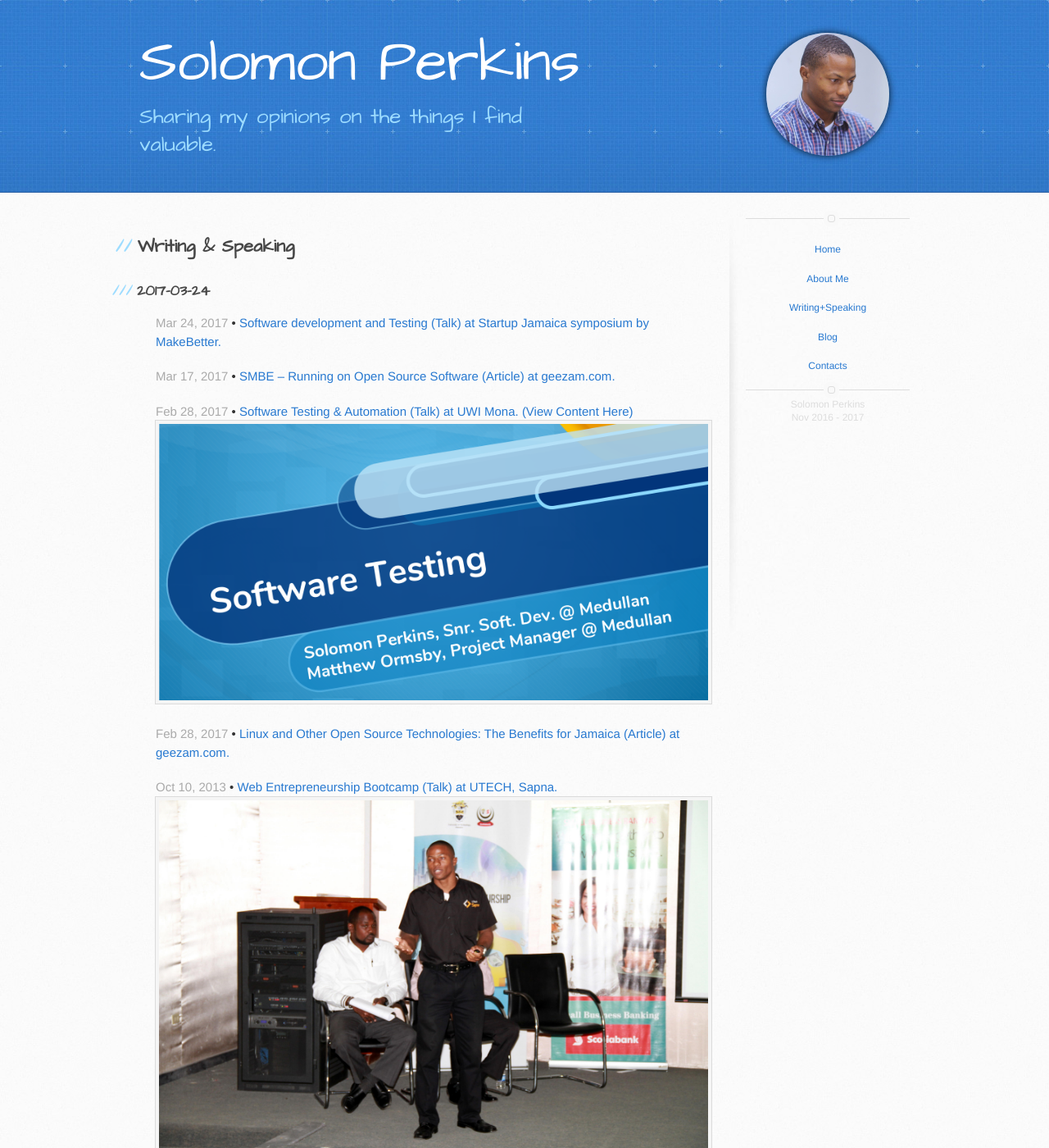
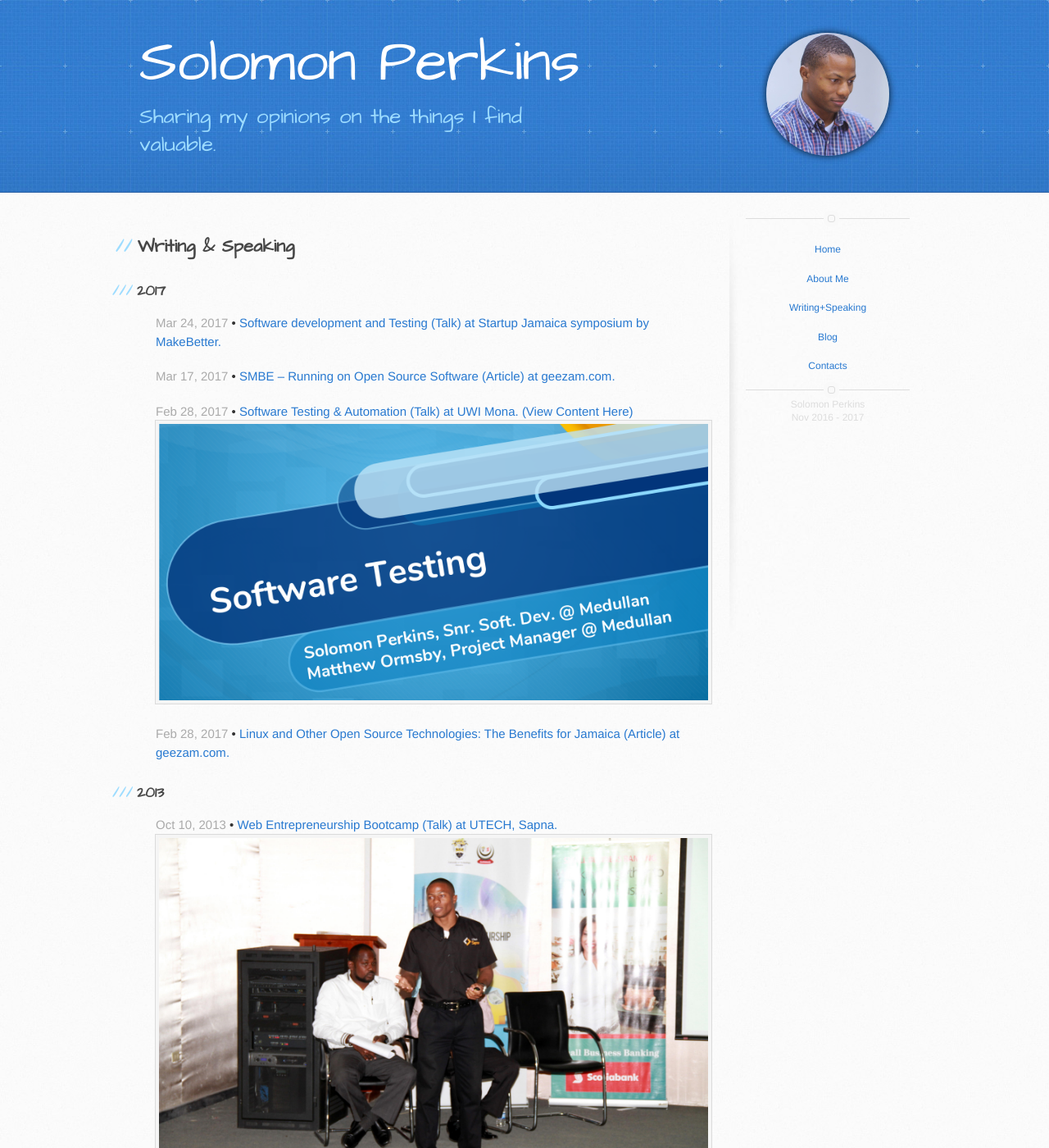
Before and after one commit to SolomonPerkins/solomonperkins.github.io, a Jekyll site: the page built from writing+speaking.html, in a window 1280 px wide and 1400 px high. Shown: the whole window at 82% size. Built offline with Jekyll 4.4.1, drawn with Linux system fonts in a browser that asks for light colours; nearby versions of some CDN libraries.

Commit message:
date filter fix on writing+speaking page

```diff
--- a/writing+speaking.html
+++ b/writing+speaking.html
@@ -10,8 +10,6 @@
 	{% for activity in site.data.writingspeaking %}
 		{% assign currentdate = activity.date | date: "%Y" %}
 		{% assign postdate = activity.date | date: "%Y-%m-%d" %}
-		{% assign currentdate = 'now' | date: "%Y-%m-%d" %}
-		{% if postdate <= currentdate %}
 		{% if currentdate != date %}
 			{% unless forloop.first %}
 				</ul>
@@ -55,6 +53,5 @@
 		{% if forloop.last %}
 			</ul>
 		{% endif %}
-		{% endif %}
 	{% endfor %}
 </section>
```
Lines whose indentation alone changed are shown as unchanged.
